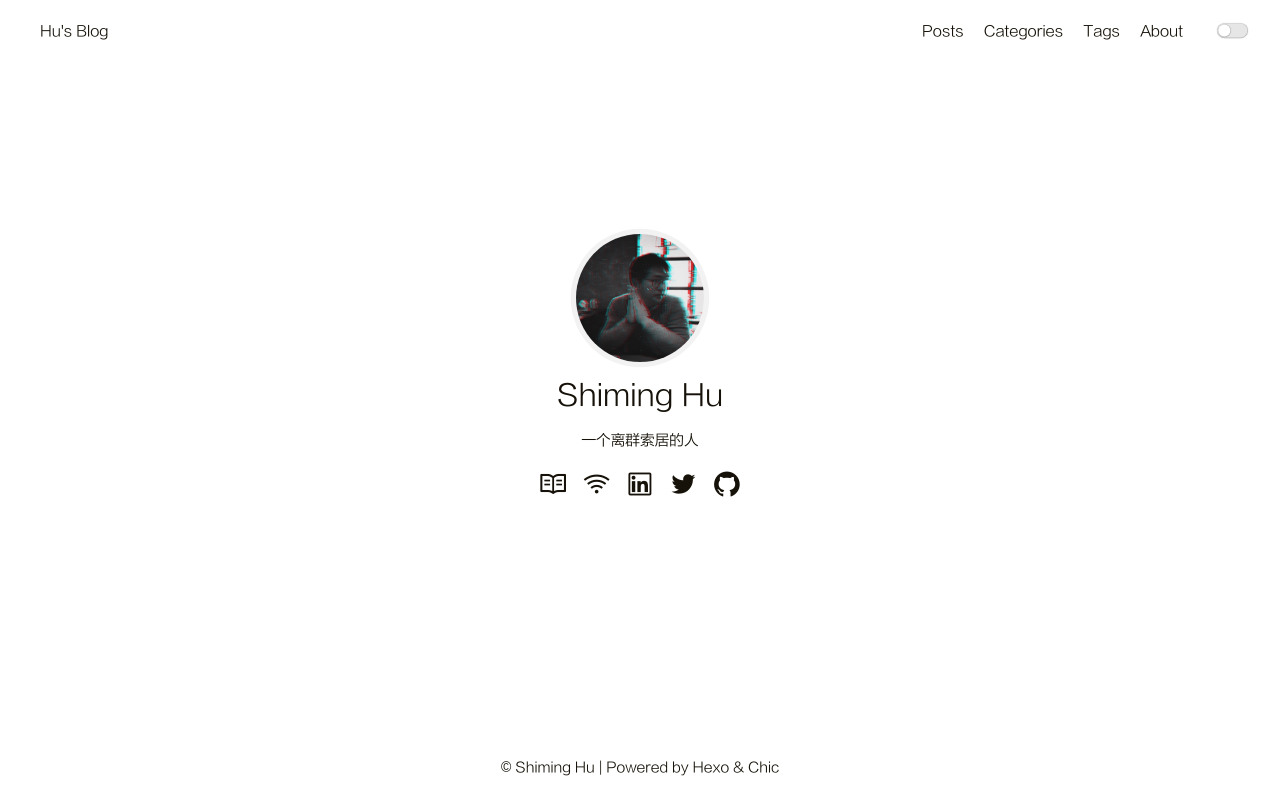
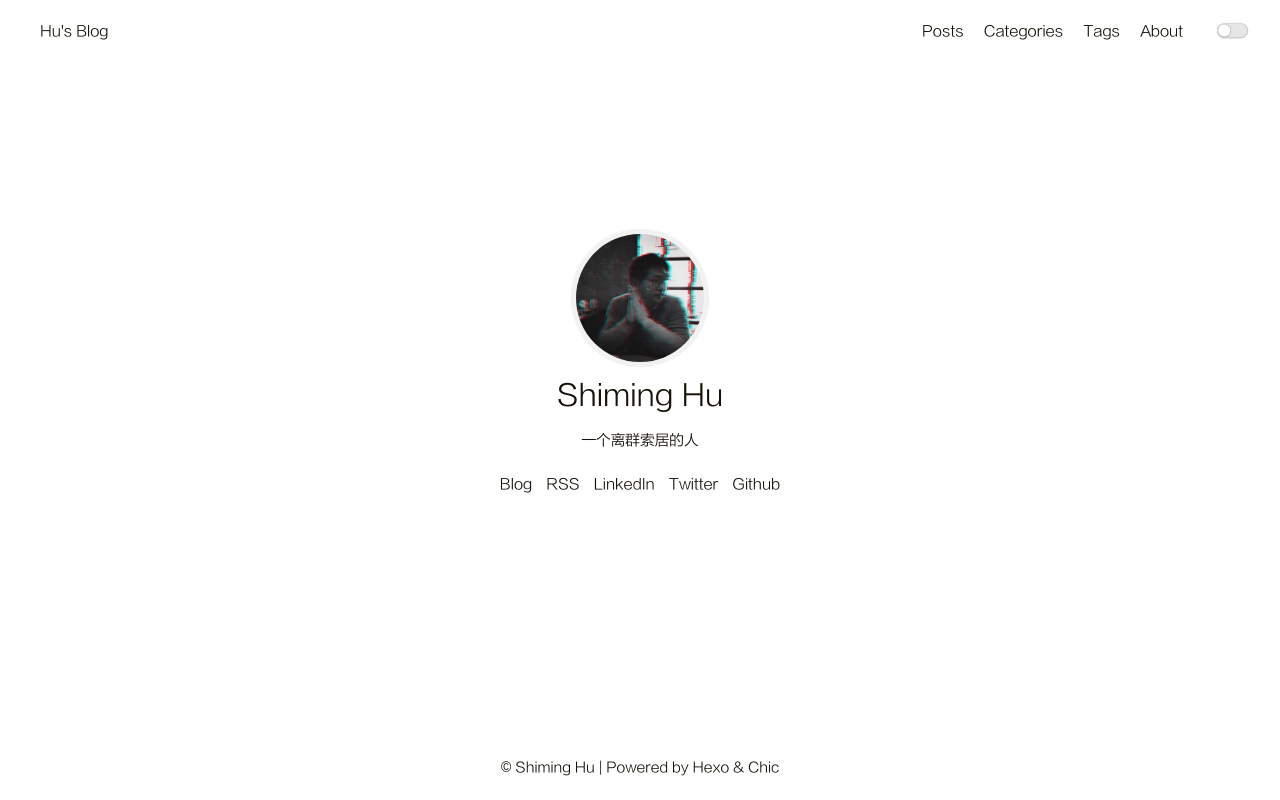
Before and after one commit to AirHsm/AirHsm.github.io, a plain HTML site: page index.html in a window 1280 px wide. Drawn offline with nearby package versions, Linux system fonts and the light colour scheme; some packages are replaced by stand-ins of ours.

Commit message:
Site updated: 2020-01-16 23:09:37

```diff
--- a/index.html
+++ b/index.html
@@ -157,36 +157,36 @@
 
                     <a class="link-item" title="Blog" href="/archives">
 
+                            Blog
 
-                            <i class="iconfont icon-blog"></i>
 
                     </a>
 
                     <a class="link-item" title="RSS" href="/atom.xml">
 
+                            RSS
 
-                            <i class="iconfont icon-rss"></i>
 
                     </a>
 
                     <a class="link-item" title="LinkedIn" href="https://www.linkedin.com/in/诗铭-胡-54349a184/">
 
+                            LinkedIn
 
-                            <i class="iconfont icon-linkedin"></i>
 
                     </a>
 
                     <a class="link-item" title="Twitter" href="https://twitter.com/ShimingHu">
 
+                            Twitter
 
-                            <i class="iconfont icon-twitter"></i>
 
                     </a>
 
                     <a class="link-item" title="Github" href="https://github.com/AirHsm">
 
+                            Github
 
-                            <i class="iconfont icon-github"></i>
 
                     </a>
 
```
Also changed, not shown: category/index.html (+26 -26 lines), page/2/index.html (+5 -5 lines), tag/index.html (+0 -18 lines).
